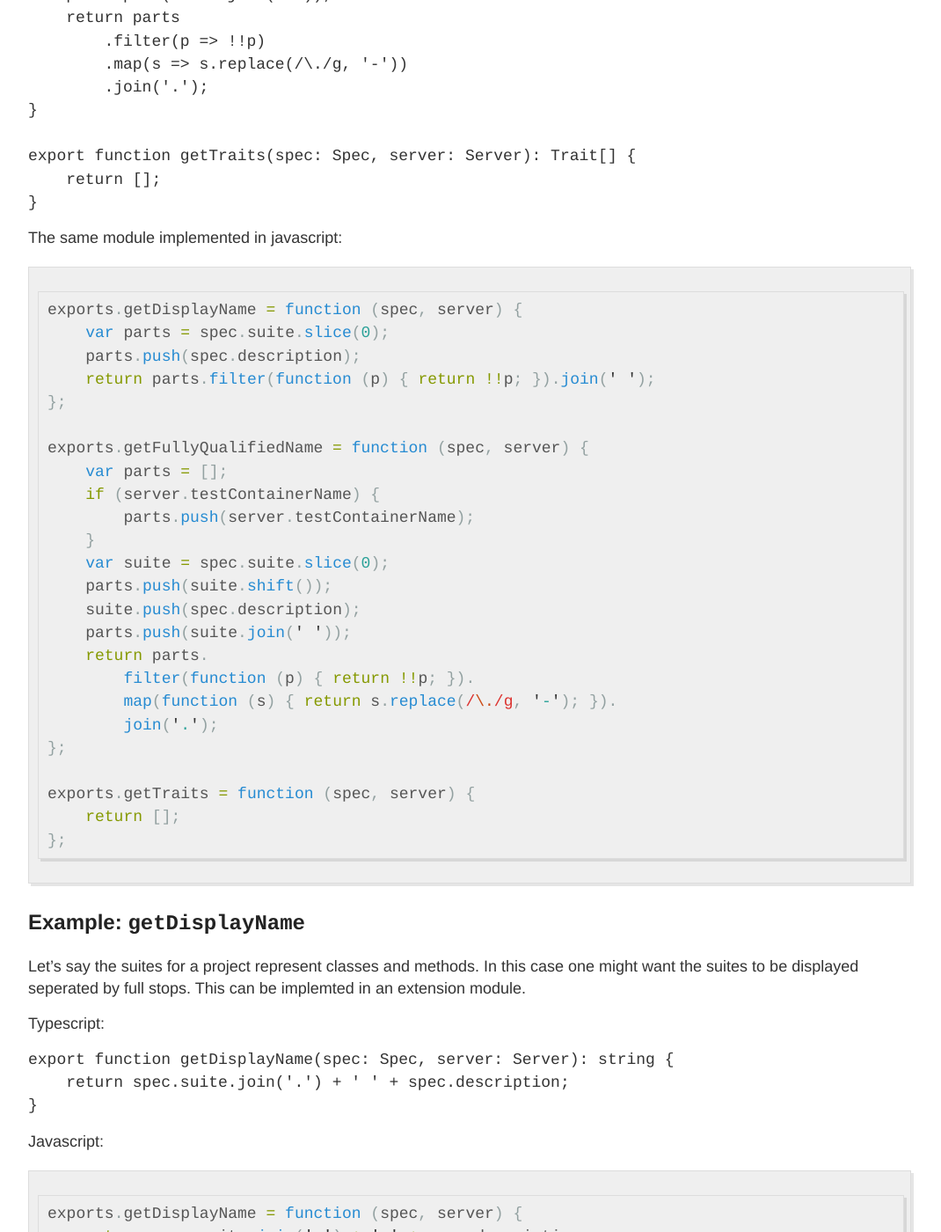
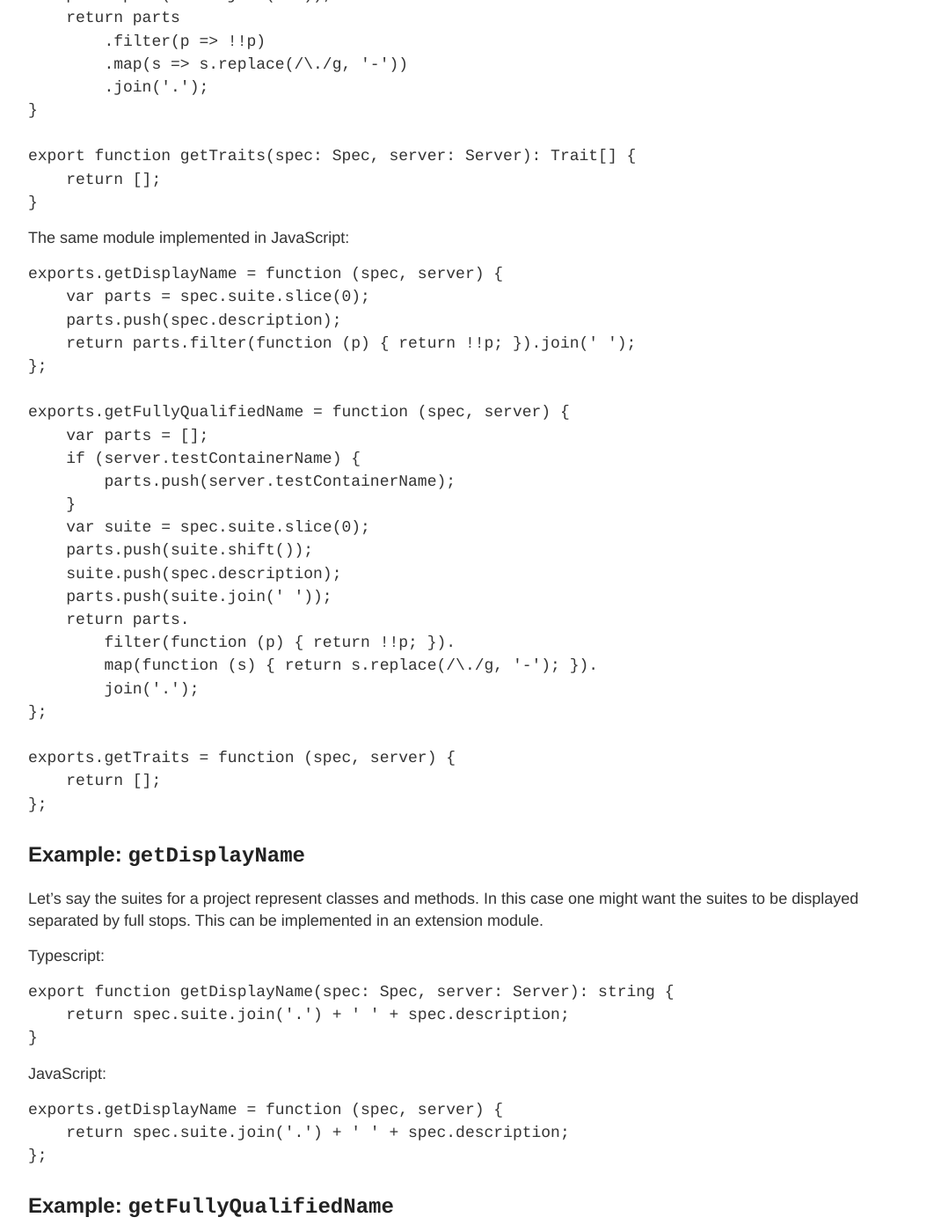
Before and after one commit to MortenHoustonLudvigsen/KarmaTestAdapter, a Jekyll site: the page built from index.md, in a window 1280 px wide and 1400 px high, scrolled down 3851 px. Shown: the whole window at 88% size, without its empty margins (106-1176 px from the left). Built offline with Jekyll 4.4.1, drawn with Linux system fonts in a browser that asks for light colours; Markdown is read by kramdown in place of the engine named in the settings; some of the changed text lies outside the part shown.

Commit message:
Fix typos

`````diff
--- a/index.md
+++ b/index.md
@@ -3,7 +3,7 @@
 title:
 ---
 
-This extension integrates [Karma - Spectacular Test Runner for Javascript](http://karma-runner.github.io/) with the test explorer in Visual Studio 2013 and Visual Studio 2015 Preview / CTP.
+This extension integrates [Karma - Spectacular Test Runner for JavaScript](http://karma-runner.github.io/) with the test explorer in Visual Studio 2013 and Visual Studio 2015 Preview / CTP.
 
 This extension is built using [JsTestAdapter](https://github.com/MortenHoustonLudvigsen/JsTestAdapter).
 
@@ -23,7 +23,7 @@
 
 * The file and position of each test is registered, so that the Test Explorer in Visual Studio can link to the source code for the test.
 
-* Source maps in test files are used to find the position of tests. So if, for example, a test is written in Typescript and the compiled javascript file contains a source map the test explorer will link to the typescript file.
+* Source maps in test files are used to find the position of tests. So if, for example, a test is written in Typescript and the compiled JavaScript file contains a source map the test explorer will link to the typescript file.
 
 * The stack trace of a failed test is shown as a list of function names that link to the relevant line and file. As with the position of of tests, source maps are used to link to the original source.
 
@@ -152,9 +152,9 @@
 }
 ````
 
-The same module implemented in javascript:
+The same module implemented in JavaScript:
 
-````javascript
+````JavaScript
 exports.getDisplayName = function (spec, server) {
     var parts = spec.suite.slice(0);
     parts.push(spec.description);
@@ -183,7 +183,7 @@
 
 ## Example: `getDisplayName`
 
-Let's say the suites for a project represent classes and methods. In this case one might want the suites to be displayed seperated by full stops. This can be implemted in an extension module.
+Let's say the suites for a project represent classes and methods. In this case one might want the suites to be displayed separated by full stops. This can be implemented in an extension module.
 
 Typescript:
 
@@ -193,9 +193,9 @@
 }
 ````
 
-Javascript:
+JavaScript:
 
-````javascript
+````JavaScript
 exports.getDisplayName = function (spec, server) {
     return spec.suite.join('.') + ' ' + spec.description;
 };
@@ -231,9 +231,9 @@
 }
 ````
 
-Javascript:
+JavaScript:
 
-````javascript
+````JavaScript
 exports.getFullyQualifiedName = function (spec, server) {
     var parts = [];
 
@@ -275,9 +275,9 @@
 }
 ````
 
-Javascript:
+JavaScript:
 
-````javascript
+````JavaScript
 exports.getTraits = function (spec, server) {
     var traits = spec.traits;
     var outerSuite = spec.suite[0];
@@ -309,9 +309,9 @@
 }
 ````
 
-Javascript:
+JavaScript:
 
-````javascript
+````JavaScript
 exports.getTraits = function (spec, server) {
     var traits = [];
     var outerSuite = spec.suite[0];
`````
Also changed, not shown: Changes.md (+2 -1 lines).
